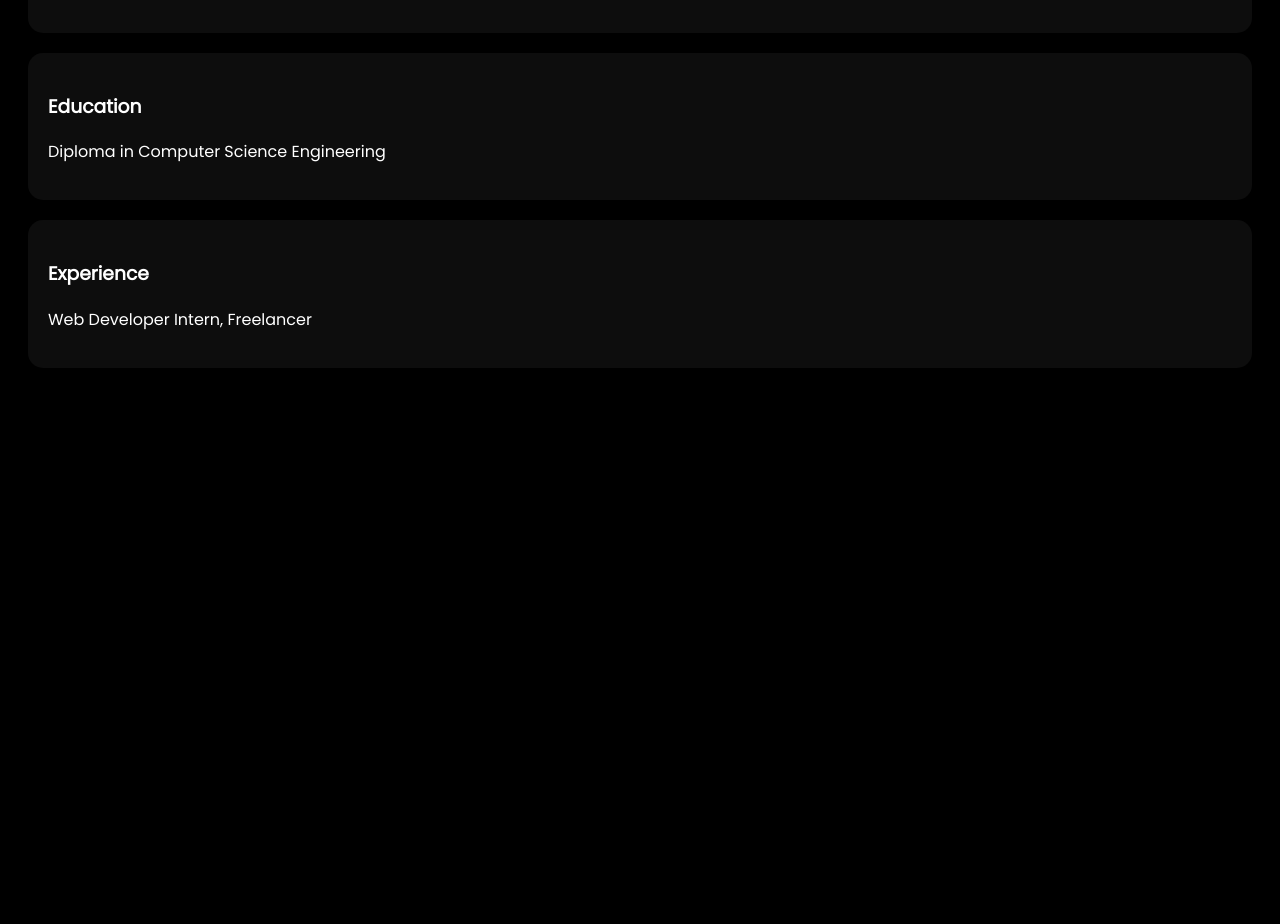
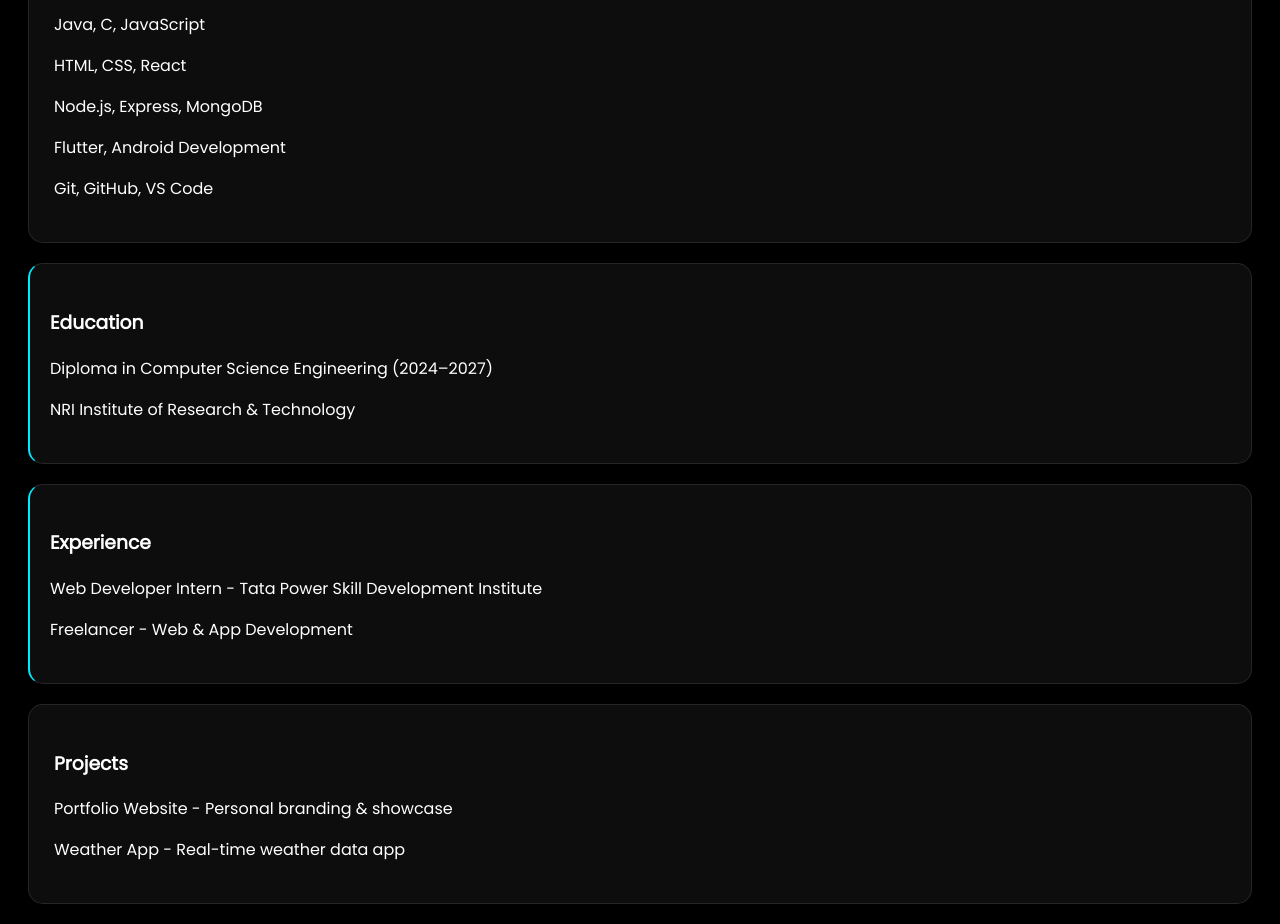
Before and after one commit to AnkitRajMaurya/ORBITUI, a plain HTML site: page about.html in a window 1280 px wide. Shown: the part 530-1454 px from the top of the page. Before the commit the page ends 918 px from the top, so only its background shows below. Drawn offline with Linux system fonts and the light colour scheme.

Commit message:
Update about.html

```diff
--- a/about.html
+++ b/about.html
@@ -4,17 +4,49 @@
 <head>
 <meta charset="UTF-8">
 <title>About</title>
+
 <link href="https://fonts.googleapis.com/css2?family=Orbitron&family=Poppins&display=swap" rel="stylesheet">
+
 <style>
-body{background:black;color:white;font-family:Poppins;}
-nav{display:flex;justify-content:space-between;padding:15px 40px;background:rgba(255,255,255,0.05);backdrop-filter:blur(10px);}
-.card{margin:20px;padding:20px;border-radius:15px;background:rgba(255,255,255,0.05);backdrop-filter:blur(10px);}
+body{
+background:black;
+color:white;
+font-family:Poppins;
+}
+
+/* Navbar */
+nav{
+display:flex;justify-content:space-between;
+padding:15px 40px;
+background:rgba(255,255,255,0.05);
+backdrop-filter:blur(10px);
+}
+nav h1{font-family:Orbitron;color:#00eaff;}
+
+/* Glass Card */
+.card{
+margin:20px;
+padding:25px;
+border-radius:15px;
+background:rgba(255,255,255,0.05);
+backdrop-filter:blur(12px);
+border:1px solid rgba(255,255,255,0.1);
+transition:.3s;
+}
+.card:hover{box-shadow:0 0 20px #00eaff;}
+
+/* Timeline */
+.timeline{
+border-left:2px solid #00eaff;
+padding-left:20px;
+}
 </style>
 </head>
+
 <body>
 
 <nav>
-<h1 style="font-family:Orbitron;color:#00eaff;">OrbitUI</h1>
+<h1>OrbitUI</h1>
 <div>
 <a href="index.html">Home</a>
 <a href="about.html">About</a>
@@ -22,27 +54,39 @@ nav{display:flex;justify-content:space-between;padding:15px 40px;background:rgba
 </div>
 </nav>
 
-<h1 style="text-align:center;">About Me</h1>
+<h1 style="text-align:center;margin:20px;">About Me</h1>
 
 <div class="card">
 <h2>Ankit Raj Maurya</h2>
 <p>"From Problem to Production-Ready"</p>
-<p>I'm a passionate full-stack developer from Muzaffarpur, Bihar.</p>
+<p>I'm a passionate full-stack developer from Muzaffarpur, Bihar. I specialize in building modern, scalable web and mobile applications with clean architecture and great user experience.</p>
 </div>
 
 <div class="card">
 <h3>Skills</h3>
-<p>Java, C, JavaScript, HTML, CSS, React, Node.js, MongoDB, Express, Flutter</p>
+<p>Java, C, JavaScript</p>
+<p>HTML, CSS, React</p>
+<p>Node.js, Express, MongoDB</p>
+<p>Flutter, Android Development</p>
+<p>Git, GitHub, VS Code</p>
+</div>
+
+<div class="card timeline">
+<h3>Education</h3>
+<p>Diploma in Computer Science Engineering (2024–2027)</p>
+<p>NRI Institute of Research & Technology</p>
+</div>
+
+<div class="card timeline">
+<h3>Experience</h3>
+<p>Web Developer Intern - Tata Power Skill Development Institute</p>
+<p>Freelancer - Web & App Development</p>
 </div>
 
 <div class="card">
-<h3>Education</h3>
-<p>Diploma in Computer Science Engineering</p>
-</div>
-
-<div class="card">
-<h3>Experience</h3>
-<p>Web Developer Intern, Freelancer</p>
+<h3>Projects</h3>
+<p>Portfolio Website - Personal branding & showcase</p>
+<p>Weather App - Real-time weather data app</p>
 </div>
 
 </body>
```
